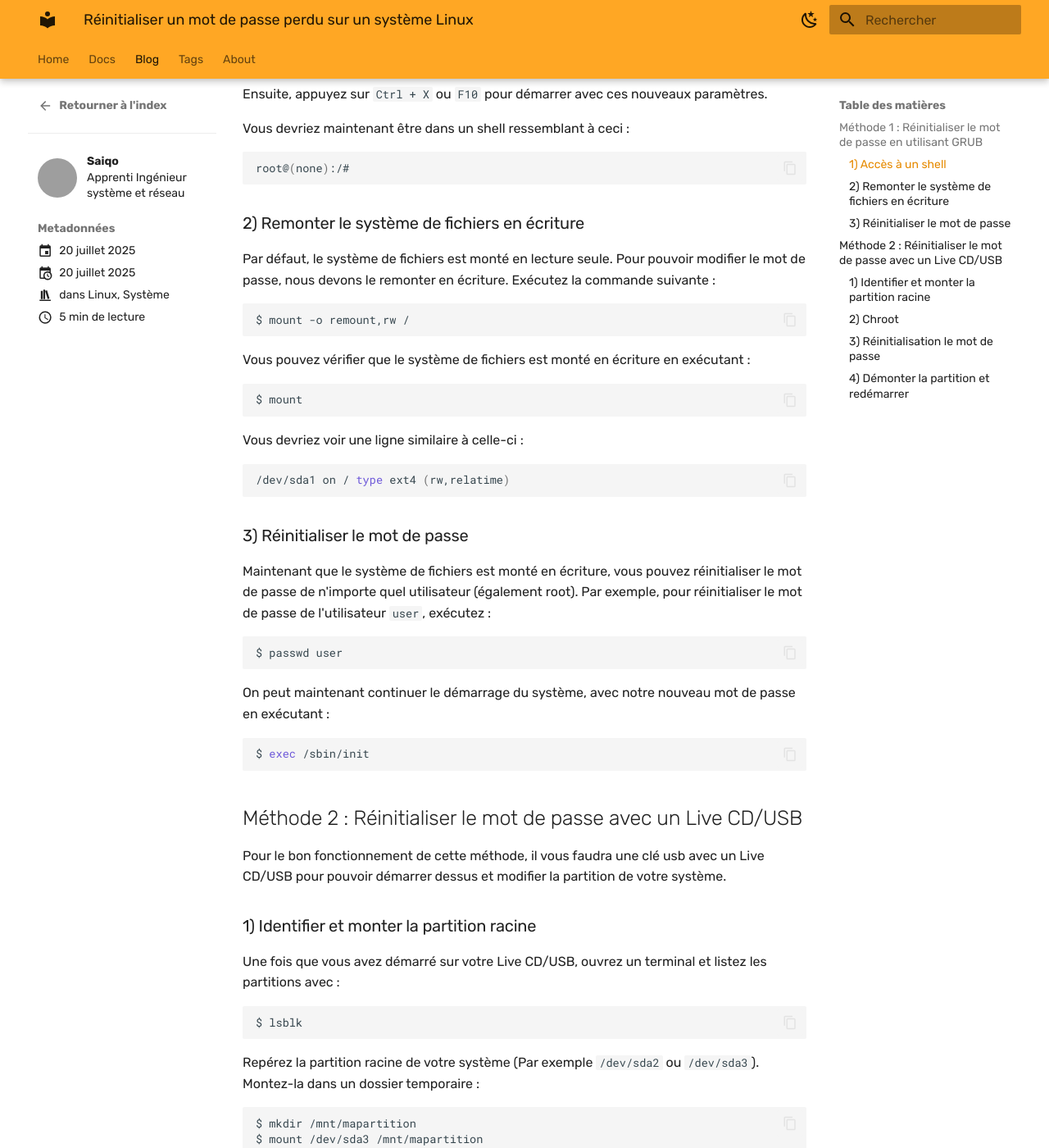
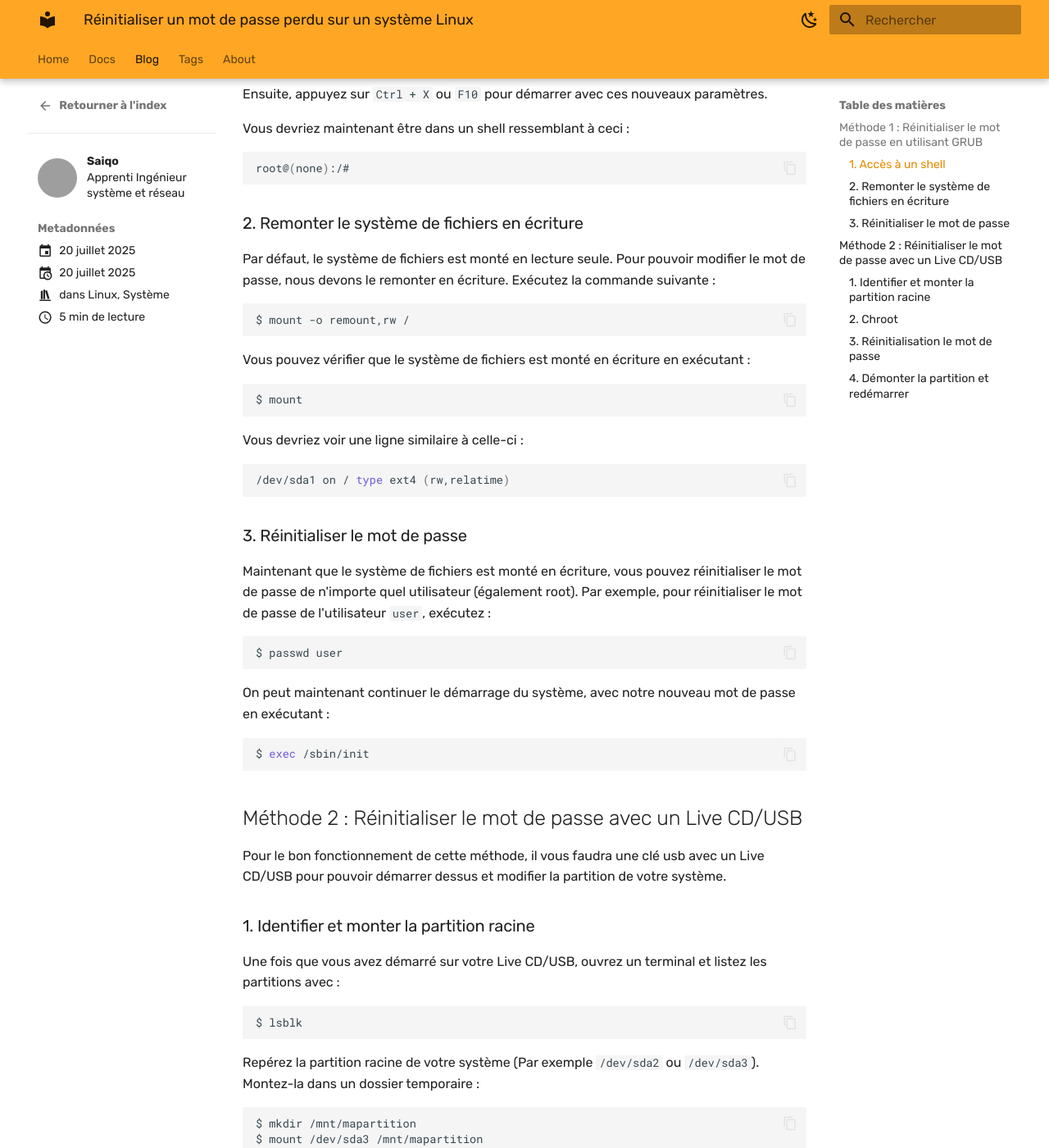
Before and after one commit to saiqo/saiqo.github.io, an MkDocs documentation site: the page built from docs/blog/posts/2025/2025-07-reset-linux-pass/index.md, in a window 1280 px wide and 1400 px high, scrolled down 1024 px. Shown: the whole window at 82% size. Built offline with MkDocs 1.6.1 and Material for MkDocs 9.7.7, drawn with Linux system fonts in a browser that asks for light colours; some of the changed text lies outside the part shown; grey boxes are pictures that could not be loaded.

Commit message:
Mise a jour style

````diff
--- a/docs/blog/posts/2025/2025-07-reset-linux-pass/index.md
+++ b/docs/blog/posts/2025/2025-07-reset-linux-pass/index.md
@@ -26,7 +26,7 @@ Dans cet article, nous allons voir 2 méthodes pour réinitialiser un mot de pas
     Cette méthode fonctionne sur un Linux utilisant `systemd` ou `OpenRC`. De plus, si votre disque dur est chiffré, ou que GRUB est protégé par un mot de passe, il vous faudra d'abord le déchiffrer et/ou déverrouiller GRUB.
 
 ## Méthode 1 : Réinitialiser le mot de passe en utilisant GRUB
-###  1) Accès à un shell
+###  1. Accès à un shell
 Dans un premier temps, nous allons éditer les paramètres de démarrage de GRUB pour pouvoir accéder à un shell sur la machine.
 
 Lorsque vous démarrez votre machine, vous devriez voir l'écran de GRUB.
@@ -56,7 +56,7 @@ Vous devriez maintenant être dans un shell ressemblant à ceci :
 root@(none):/#
 ```
 
-### 2) Remonter le système de fichiers en écriture
+### 2. Remonter le système de fichiers en écriture
 Par défaut, le système de fichiers est monté en lecture seule. Pour pouvoir modifier le mot de passe, nous devons le remonter en écriture. Exécutez la commande suivante :
 
 ``` bash
@@ -75,7 +75,7 @@ Vous devriez voir une ligne similaire à celle-ci :
 /dev/sda1 on / type ext4 (rw,relatime)
 ```
 
-### 3) Réinitialiser le mot de passe
+### 3. Réinitialiser le mot de passe
 Maintenant que le système de fichiers est monté en écriture, vous pouvez réinitialiser le mot de passe de n'importe quel utilisateur (également root). Par exemple, pour réinitialiser le mot de passe de l'utilisateur `user`, exécutez :
 
 ``` bash
@@ -92,7 +92,7 @@ $ exec /sbin/init
 
 Pour le bon fonctionnement de cette méthode, il vous faudra une clé usb avec un Live CD/USB pour pouvoir démarrer dessus et modifier la partition de votre système.
 
-### 1) Identifier et monter la partition racine
+### 1. Identifier et monter la partition racine
 Une fois que vous avez démarré sur votre Live CD/USB, ouvrez un terminal et listez les partitions avec :
 
 ```bash
@@ -115,21 +115,21 @@ $ ls /mnt/mapartition
 
 Vous devriez voir les fichiers de votre système, comme `etc`, `home`, etc.
 
-### 2) Chroot
+### 2. Chroot
 Pour accéder à votre système comme si vous étiez dessus, entrez dans un chroot sur la partition montée :
 
 ```bash
 $ chroot /mnt/mapartition
 ```
 
-### 3) Réinitialisation le mot de passe
+### 3. Réinitialisation le mot de passe
 Dans le chroot, réinitialisez le mot de passe de l’utilisateur souhaité (par exemple `user` ou un autre utilisateur) :
 
 ```bash
 $ passwd user
 ```
 
-### 4) Démonter la partition et redémarrer
+### 4. Démonter la partition et redémarrer
 Sortez du chroot et démontez la partition :
 
 ```bash
````
